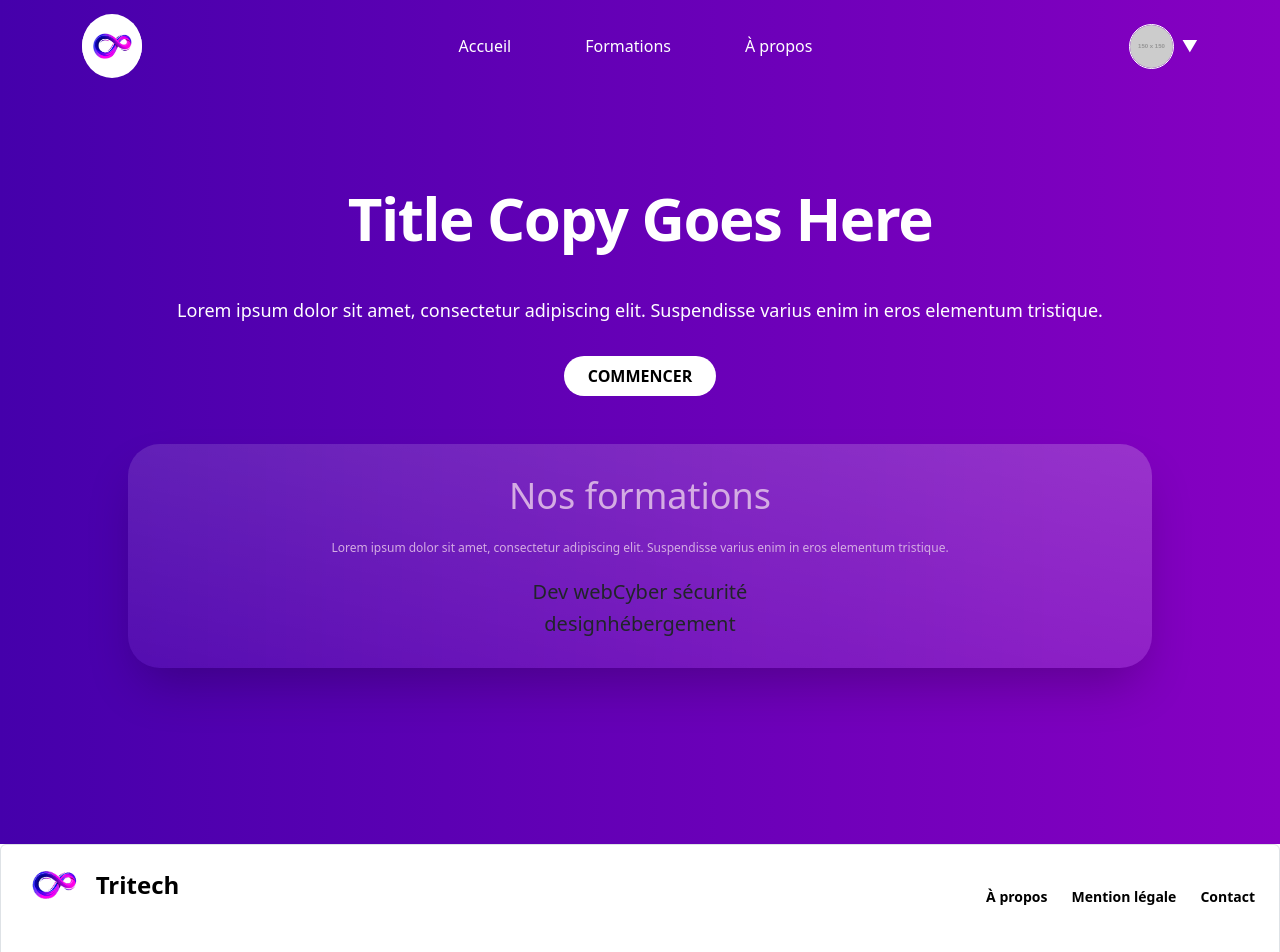
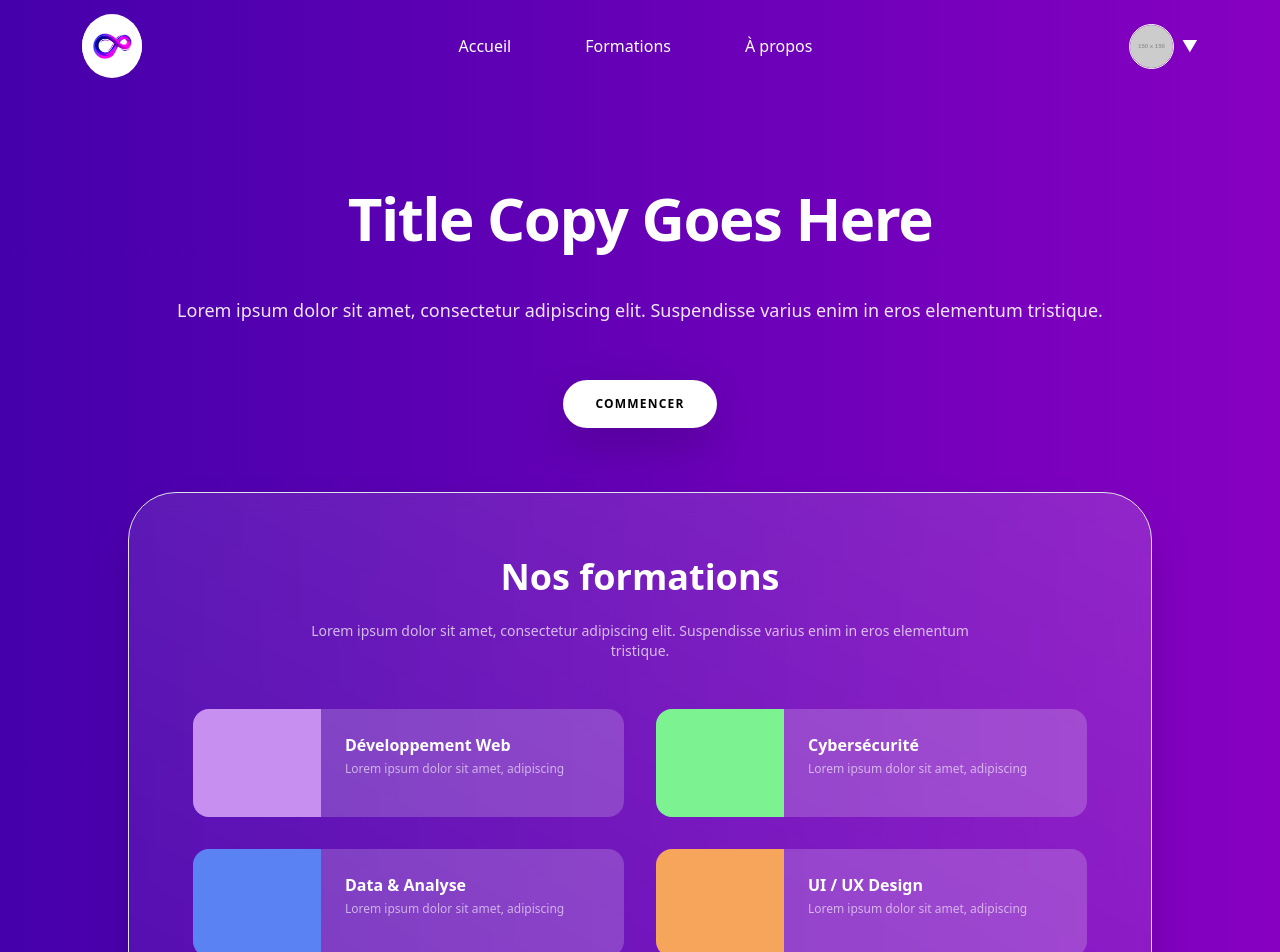
Before and after one commit to MakineIUT/SAE_501, a React (Vite) app: page /accueil in a window 1280 px wide. Shown: the top 952 px of the page. Built offline with nearby package versions, Linux system fonts and the light colour scheme.

Commit message:
mode sombre footer

```diff
--- a/src/App.css
+++ b/src/App.css
@@ -4,4 +4,5 @@
 
 a {
   @apply transition-all duration-300;
+
 }
--- a/src/components/Footer.jsx
+++ b/src/components/Footer.jsx
@@ -5,27 +5,27 @@ import logotritech from "../assets/logotritech.jpg";
 
 function Footer() {
   return (
-    <footer class=" rounded border border-default ">
-        <div class="w-full max-w-screen-xl mx-auto p-4 md:py-8">
-            <div class="sm:flex sm:items-center sm:justify-between">
+    <footer class=" dark:text-white dark:bg-[#33005A] ">
+        <div class="  w-full max-w-screen-xl mx-auto p-4 md:py-8">
+            <div class=" sm:flex sm:items-center sm:justify-between">
                 <a href="#" class="flex  no-underline items-center mb-4 sm:mb-0 space-x-3 rtl:space-x-reverse">
                     <img src="/Logo.png" class="h-7" alt="logo tritech" />
-                    <span class="text-black text-heading  font-semibold self-center text-2xl whitespace-nowrap">Tritech</span>
+                    <span class="text-neutral-950 dark:text-neutral-50 text-heading  font-semibold self-center text-2xl whitespace-nowrap">Tritech</span>
                 </a>
-                <ul class="flex flex-wrap items-center mb-6 text-sm font-medium text-body sm:mb-0">
+                <ul class="flex flex-wrap items-center mb-6 text-sm font-medium    sm:mb-0">
                     <li>
-                        <a href="#" class="text-black hover:underline no-underline font-semibold me-4 md:me-6">À propos</a>
+                        <a href="#" class="text-neutral-950 dark:text-neutral-50 hover:underline no-underline font-semibold me-4 md:me-6">À propos</a>
                     </li>
                     <li>
-                        <a href="#" class="text-black hover:underline no-underline font-semibold me-4 md:me-6">Mention légale</a>
+                        <a href="#" class=" text-neutral-950 dark:text-neutral-50 hover:underline no-underline font-semibold me-4 md:me-6">Mention légale</a>
                     </li>
                     <li>
-                        <a href="#" class="text-black hover:underline no-underline font-semibold">Contact</a>
+                        <a href="#" class=" text-neutral-950 dark:text-neutral-50 hover:underline no-underline font-semibold">Contact</a>
                     </li>
                 </ul>
             </div>
             <hr class="my-6 border-default sm:mx-auto lg:my-8" />
-            <span class="block text-sm text-body sm:text-center">© 2025 <a href="#/" class="text-[#9F00D7] no-underline hover:underline">Tritech</a>. Tout droit reservé</span>
+            <span class=" block text-sm  dark:text-white sm:text-center">© 2025 <a href="#/" class="text-[#9F00D7] no-underline hover:underline">Tritech</a> Tout droit reservé</span>
         </div>
     </footer>
   );
--- a/src/index.css
+++ b/src/index.css
@@ -3,7 +3,10 @@
   margin: 0;
   padding: 0;
   box-sizing: border-box;
+
 }
+
+
 
 body {
   font-family: Arial, Helvetica, sans-serif;
--- a/src/pages/Accueil.jsx
+++ b/src/pages/Accueil.jsx
@@ -1,61 +1,77 @@
 import Header from "../components/Header.jsx";
 import Footer from "../components/Footer.jsx";
-import Formations from "./Formations.jsx";
 import { useNavigate } from "react-router-dom";
 
+
 function Accueil() {
-
   const navigate = useNavigate();
 
   const handleNavigation = (page) => {
-  console.log(`Navigation vers: ${page}`);
     navigate(`/${page}`);
   };
 
-
   const formations = [
-  { id: 1, color: "#c78fefff", link: "formation-1", nom: "Développement Web", description: "Créer des sites et applications modernes" },
-  { id: 2, color: "#7CF291", link: "formation-2", nom: "Cybersécurité", description: "Protéger les sytèmes et les données"},
-  { id: 3, color: "#5B82F3", link: "formation-3", nom: "Data & Analyse", description: "Analyser et exploiter les données"},
-  { id: 4, color: "#F6A55A", link: "formation-4", nom: "UI / UX Design", description: "Concevoir des interfaces centrées utilisateur"}
+    { id: 1, color: "#c78fefff", link: "formation-1", nom: "Développement Web", description: "Lorem ipsum dolor sit amet, adipiscing" },
+    { id: 2, color: "#7CF291", link: "formation-2", nom: "Cybersécurité", description: "Lorem ipsum dolor sit amet, adipiscing"},
+    { id: 3, color: "#5B82F3", link: "formation-3", nom: "Data & Analyse", description: "Lorem ipsum dolor sit amet, adipiscing"},
+    { id: 4, color: "#F6A55A", link: "formation-4", nom: "UI / UX Design", description: "Lorem ipsum dolor sit amet, adipiscing"}
   ];
 
   return (
     <>
-      <div className="mt-0 flex items-center justify-center  py-12 min-h-[calc(100vh-80px)] bg-gradient-to-r from-[#4500ab] to-[#8700c2]">
-        <div className="mt-0 container mx-auto mb-32 px-4">
-          <div className="mt-0 flex justify-center">
-            <div className="mt-0 w-full max-w-5xl">
-              {/*Titre*/}
-              <div className=" text-center text-white my-5">
-                <h1 className=" font-bold text-6xl mb-4 tracking-tight text-balance">Title Copy Goes Here</h1>
-                <p className="py-3 mt-8 text-lg font-normal text-pretty">Lorem ipsum dolor sit amet, consectetur adipiscing elit. Suspendisse varius enim in eros elementum tristique. </p>
-                <button className="text-md text-black text-uppercase bg-white rounded-full font-semibold px-4 py-2">
+      <div className="mt-0 flex items-center justify-center py-12 min-h-[calc(100vh-80px)] bg-gradient-to-r from-[#4500ab] to-[#8700c2]">
+        <div className="container mx-auto mb-32 px-4">
+          <div className="flex justify-center">
+            <div className="w-full max-w-5xl">
+
+              {/* Titre principal */}
+              <div className="text-center text-white my-5">
+                <h1 className="font-bold text-6xl mb-4 tracking-tight">Title Copy Goes Here</h1>
+                <p className="py-3 mt-8 text-lg font-normal opacity-90">
+                  Lorem ipsum dolor sit amet, consectetur adipiscing elit. Suspendisse varius enim in eros elementum tristique.
+                </p>
+                <button className="mt-4 text-xs tracking-widest text-black uppercase bg-white rounded-full font-bold px-8 py-3 shadow-lg hover:bg-gray-100 transition-all">
                   Commencer
                 </button>
               </div>
 
-              {/*Card hero */}
-              <div className="p-6 shadow-2xl rounded-[2rem] bg-gradient-to-tr from-white/5 to-white/20 backdrop-blur-[1px]">
-                 {/*Titre et texte*/}
-                  <div className="text-center text-[#D4ACE3] ">
-                    <h3 className="text-4xl py-2">Nos formations</h3>
-                    <p className="text-xs py-2">Lorem ipsum dolor sit amet, consectetur adipiscing elit. Suspendisse varius enim in eros elementum tristique. </p>
+              {/* Section Nos Formations */}
+              <div className="mt-16 p-10 lg:p-16 shadow-2xl rounded-[3rem] bg-gradient-to-tr from-white/5 to-white/15 backdrop-blur-md border border-[#8700c2]/15">
+
+                <div className="text-center text-white mb-12">
+                  <h3 className="text-4xl font-bold mb-4">Nos formations</h3>
+                  <p className="text-sm opacity-70 max-w-2xl mx-auto">
+                    Lorem ipsum dolor sit amet, consectetur adipiscing elit. Suspendisse varius enim in eros elementum tristique.
+                  </p>
                 </div>
 
-                  {/*Grille formations*/}
+                {/* Grille des formations */}
+                <div className="grid grid-cols-1 md:grid-cols-2 gap-6 lg:gap-8">
+                  {formations.map((f) => (
+                    <div
+                      key={f.id}
+                      onClick={() => handleNavigation(f.link)}
+                      className="flex overflow-hidden rounded-2xl bg-white/15 hover:bg-white/25 transition-all cursor-pointer group "
+                    >
+                      {/* Carré de couleur */}
+                      <div
+                        className="w-24 md:w-32 flex-shrink-0"
+                        style={{ backgroundColor: f.color }}
+                      />
+
+                      {/* Texte et flèche */}
+                      <div className="flex flex-col justify-between p-4 md:p-6 flex-grow bg-white/5 relative">
                         <div>
-                    {/*rangé de 2 formations*/}
-                    <div className="flex flex-row justify-center ">
-                      <div className="flex flex-col"><h5>Dev web</h5></div>
-                      <div className="flex flex-col"><h5>Cyber sécurité</h5></div>
-                    </div>
-                    {/*rangé de 2 formations*/}
-                    <div className="flex flex-row justify-center">
-                      <div className="flex flex-col"><h5>design</h5></div>
-                      <div className="flex flex-col"><h5>hébergement</h5></div>
+                          <h5 className="text-white font-bold text-sm md:text-base mb-1">{f.nom}</h5>
+                          <p className="text-white/60 text-[10px] md:text-xs leading-snug">
+                            {f.description}
+                          </p>
                         </div>
                       </div>
+                    </div>
+                  ))}
+                </div>
+
               </div>
             </div>
           </div>
--- a/tailwind.config.js
+++ b/tailwind.config.js
@@ -1,5 +1,6 @@
 /** @type {import('tailwindcss').Config} */
 export default {
+
   content: [
     "./index.html",
     "./src/**/*.{js,ts,jsx,tsx}",
```
Lines whose indentation alone changed are shown as unchanged.
